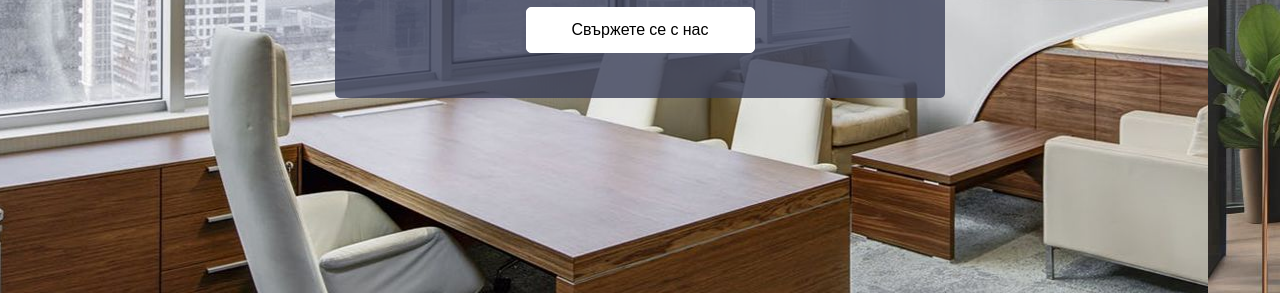
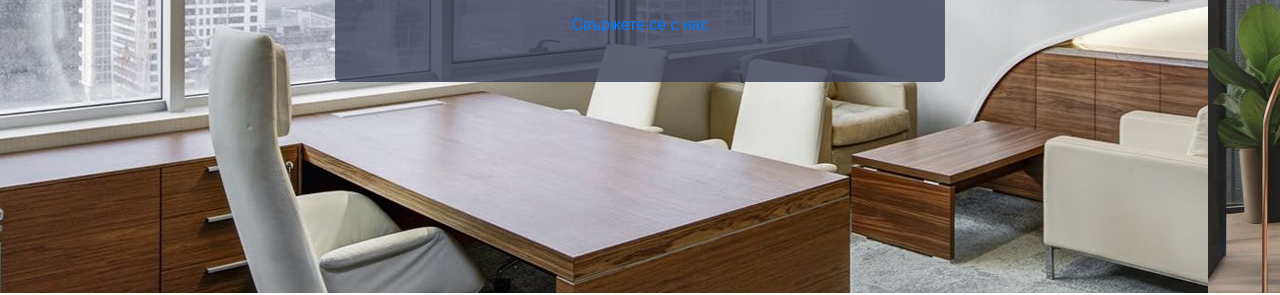
Before and after one commit to maximumBG/Html-project, a plain HTML site: page design and style/index.html in a window 1280 px wide. Shown: the part 507-802 px from the top of the page. Drawn offline with Linux system fonts and the light colour scheme.

Commit message:
Update index.html

```diff
--- a/design and style/index.html
+++ b/design and style/index.html
@@ -116,7 +116,7 @@
             Използваме най качествените и разполагаме с най-добрите дизайнери на пазара
           </p>
           <div class="scroll">
-            <a href="#contact" class="slider-link">
+            <a href="#contact" class="#scroll">
               Свържете се с нас
             </a>
           </div>
```
